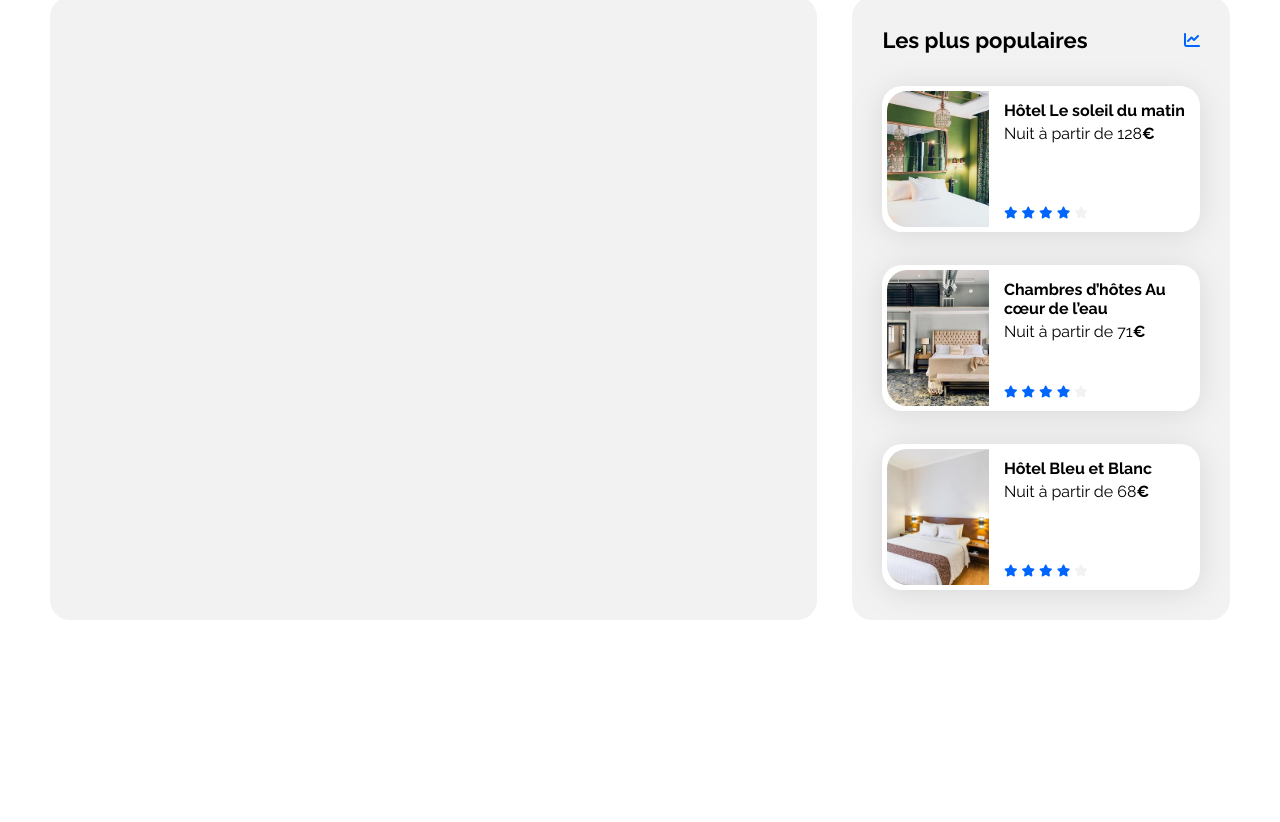
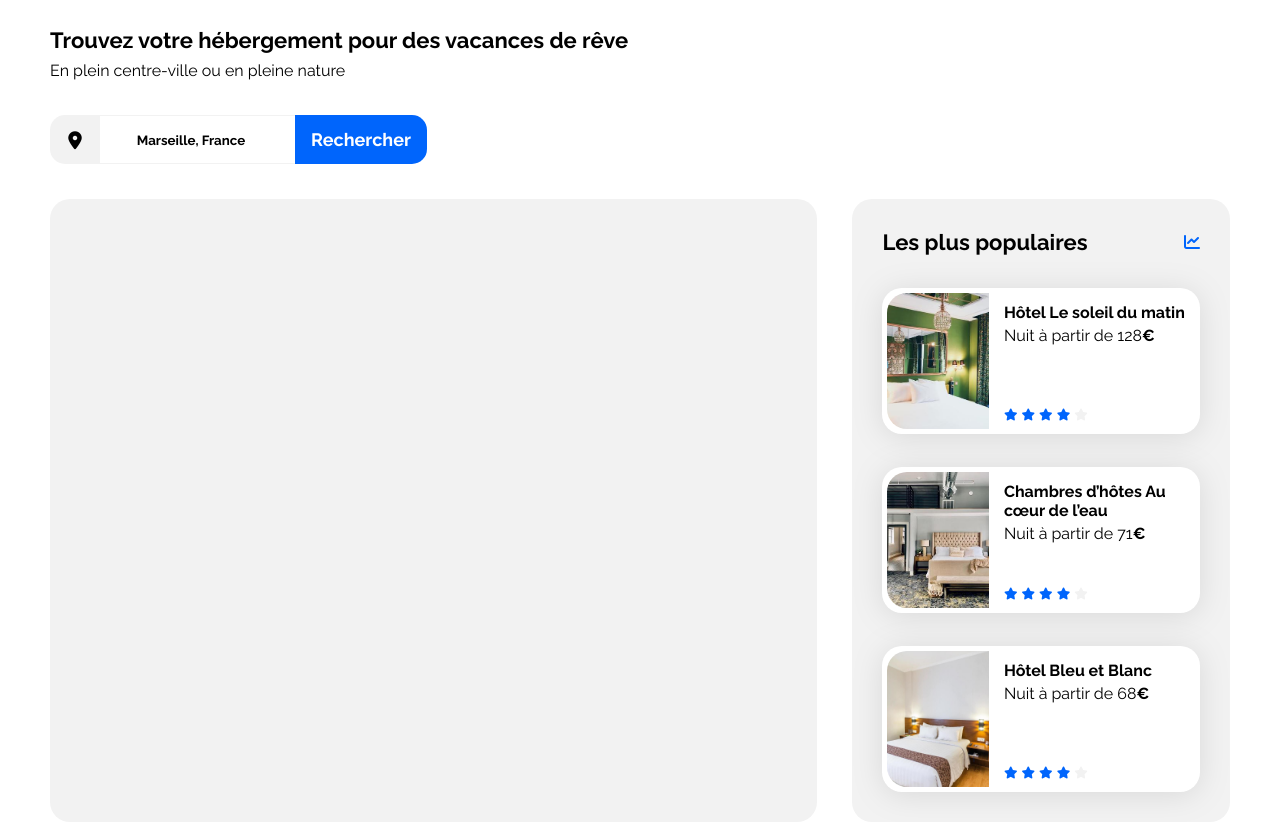
Before and after one commit to jonathan-mory/OC-DeveloppeurWeb-Projet1, a plain HTML site: page index.html in a window 1280 px wide. Shown: the part 82-904 px from the top of the page. Before the commit the page ends 800 px from the top, so only its background shows below. Drawn offline with Linux system fonts and the light colour scheme.

Commit message:
Fin Etape 4 : Ajout du formulaire de recherche

```diff
--- a/css/style.css
+++ b/css/style.css
@@ -20,7 +20,7 @@ body {
 .main-container {
     width: 100%;
     max-width: 1440px;
-    padding: 0 50px;
+    padding: 30px 50px 0px;
     box-sizing: border-box;
 }
 
@@ -105,6 +105,88 @@ header li {
 header li:hover {
     color: #0065FC;
     border-top: #0065FC 2px solid;
+}
+
+/****** Info group ***********/
+
+.headline {
+    margin-bottom: 35px;
+}
+
+.headline h1 {
+    margin-bottom: 8px;
+}
+
+.p-style {
+    font-size: 16px;
+    margin: 0;
+}
+
+.search-bar {
+    height: 49px;
+    width: 377px;
+    display: flex;
+    margin-bottom: 35px;
+}
+
+.search-bar form {
+    display: flex;
+}
+
+.search-bar #city-search {
+    margin: 0;
+    padding: 0;
+    width: 195px;
+    height: 49px;
+    border-left: 0px;
+    border-right: 0px;
+    border-top: 1px #F2F2F2 solid;
+    border-bottom: 1px #F2F2F2 solid;
+    text-align: center;
+    color: black;
+    font-weight: bold;
+}
+
+#desktop-button {
+    width: 132px;
+    height: 49px;
+    padding: 0;
+    border-radius: 0px 15px 15px 0px;
+    background-color: #0065FC;
+    color: white;
+    font-size: 18px;
+    font-weight: 700;
+    border: none;
+}
+
+#mobile-button {
+    width: 49px;
+    height: 49px;
+    background-color: #0065FC;
+    border-radius: 15px;
+    border: none;
+    display: none;
+    margin-left: -15px;
+    box-shadow: 0px 4px 4px rgba(0, 0, 0, 0.25);
+}
+
+#mobile-button i {
+    color: white;
+    font-size: 17px;
+}
+
+.i-box {
+    width: 50px;
+    background-color: #F2F2F2;
+    border-radius: 15px 0px 0px 15px;
+    display: flex;
+    justify-content: center;
+    align-items: center;
+}
+
+.i-box i {
+    color: black;
+    font-size: 18px;
 }
 
 /****** Hebergements And Populaires ***********/
@@ -213,4 +295,11 @@ header li:hover {
 /* Small devices (phones, less than 768px) */
 @media (max-width: 767.98px) {
     /* ... */
+    #desktop-button {
+        display: none;
+    }
+
+    #mobile-button {
+        display: unset;
+    }
 }
--- a/index.html
+++ b/index.html
@@ -15,7 +15,7 @@
 </head>
 
 <body>
-    <!-- Etape 1 : Ajout du Header -->
+    <!-- Etape 3 : Ajout du Header -->
     <header>
         <div class="header-logo">
             <img src="images/logo/Booki.png" alt="Logo de Booki">
@@ -31,9 +31,27 @@
             </ul>
         </nav>
     </header>
-    <!-- Etape 1 : Ajout du Header -->
+    <!-- Fin Etape 3 : Ajout du Header -->
     <div class="main-container">
         <main>
+            <!-- Etape 4 : Ajout du formulaire de recherche  -->
+             <div class="info-group">
+                <div class="headline">
+                    <h1 class="section-title">Trouvez votre hébergement pour des vacances de rêve</h1>
+                    <p class="p-style">En plein centre-ville ou en pleine nature</p>
+                </div>
+                <div class="search-bar">
+                    <div class="i-box">
+                        <i class="fa-solid fa-location-dot"></i>
+                    </div>
+                    <form method="get" action="">
+                        <input type="search" name="city" id="city-search" value="Marseille, France">
+                        <input type="submit" id="desktop-button" value="Rechercher">
+                        <button id="mobile-button"><i class="fa-solid fa-magnifying-glass"></i></button>
+                    </form>
+                </div>
+             </div>
+             <!-- Fin Etape 4 : Ajout du formulaire de recherche -->
             <div class="hebergements-and-populaires">
                 <section class="hebergements">
 
```
